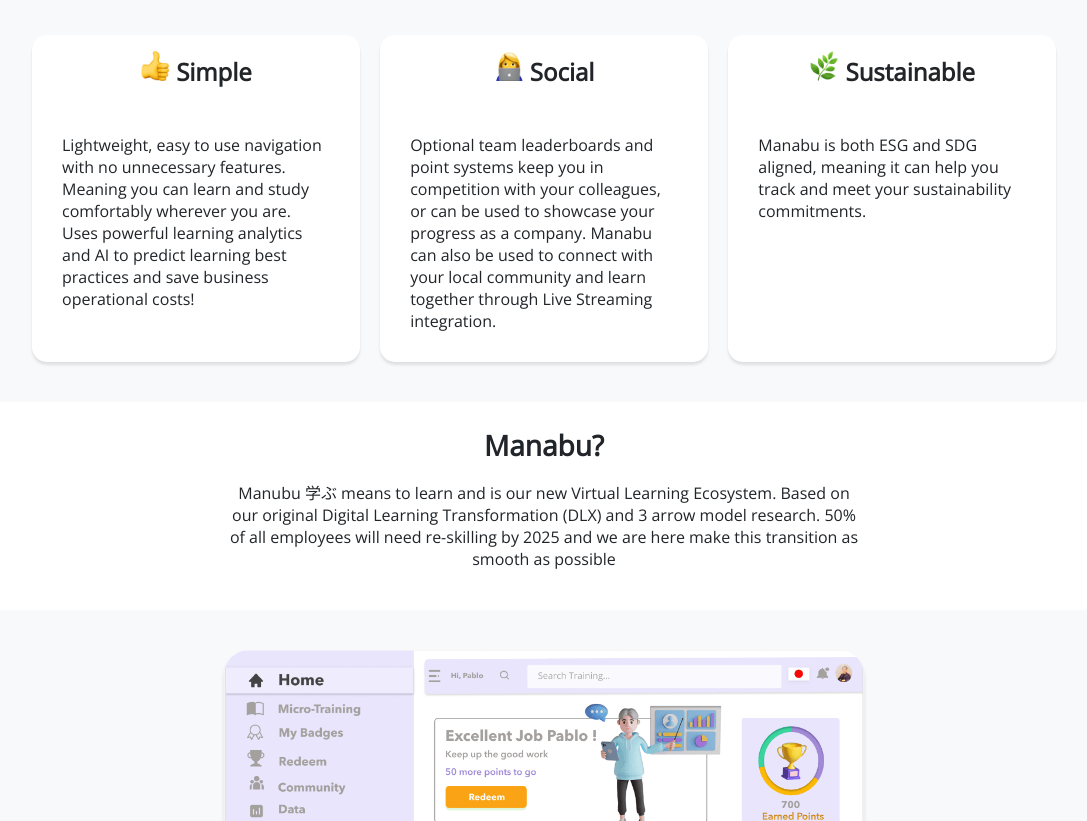
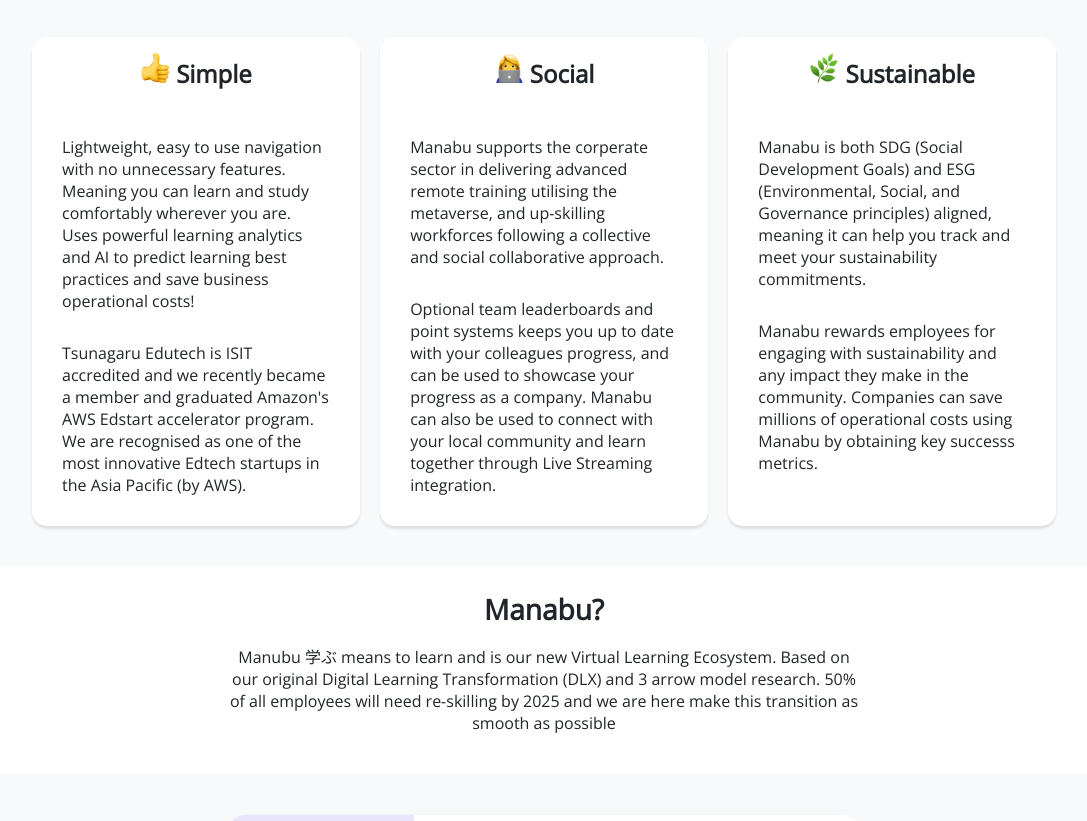
Before and after one commit to Dylaan94/Manabu, a Gatsby site: page / in a window 1280 px wide. Shown: the part 625-1446 px from the top of the page, without its empty margins (96-1183 px from the left). Built offline with nearby package versions, Linux system fonts and the light colour scheme; Gatsby itself is replaced by a stand-in of ours.

```diff
--- a/src/components/SellingPoint.js
+++ b/src/components/SellingPoint.js
@@ -19,16 +19,28 @@
           powerful learning analytics and AI to predict learning best practices
           and save business operational costs!
         </p>
+        <p>
+          {" "}
+          Tsunagaru Edutech is ISIT accredited and we recently became a member
+          and graduated Amazon's AWS Edstart accelerator program. We are
+          recognised as one of the most innovative Edtech startups in the Asia
+          Pacific (by AWS).
+        </p>
       </SectionContainer>
       <SectionContainer>
         <SectionTitle>
           <Image src={woman} /> Social
         </SectionTitle>
         <p>
-          Optional team leaderboards and point systems keep you in competition
-          with your colleagues, or can be used to showcase your progress as a
-          company. Manabu can also be used to connect with your local community
-          and learn together through Live Streaming integration.
+          Manabu supports the corperate sector in delivering advanced remote
+          training utilising the metaverse, and up-skilling workforces following
+          a collective and social collaborative approach.
+        </p>
+        <p>
+          Optional team leaderboards and point systems keeps you up to date with
+          your colleagues progress, and can be used to showcase your progress as
+          a company. Manabu can also be used to connect with your local
+          community and learn together through Live Streaming integration.
         </p>
       </SectionContainer>
       <SectionContainer>
@@ -36,8 +48,14 @@
           <Image src={herb} /> Sustainable
         </SectionTitle>
         <p>
-          Manabu is both ESG and SDG aligned, meaning it can help you track and
-          meet your sustainability commitments.
+          Manabu is both SDG (Social Development Goals) and ESG (Environmental,
+          Social, and Governance principles) aligned, meaning it can help you
+          track and meet your sustainability commitments.
+        </p>
+        <p>
+          Manabu rewards employees for engaging with sustainability and any
+          impact they make in the community. Companies can save millions of
+          operational costs using Manabu by obtaining key successs metrics.
         </p>
       </SectionContainer>
     </MainContainer>
--- a/src/pages/index.js
+++ b/src/pages/index.js
@@ -43,7 +43,7 @@
               href="https://tsunagaru-edutech.com"
               style={{ textDecoration: "none" }}
             >
-              <SubTitle>Tsunagaru Edutech</SubTitle>
+              <SubTitle>繋がる</SubTitle>
             </a>
           </LogoDiv>
           <Title>
```
Also changed, not shown: src/components/TeamMembers.js (+16 -3 lines).
